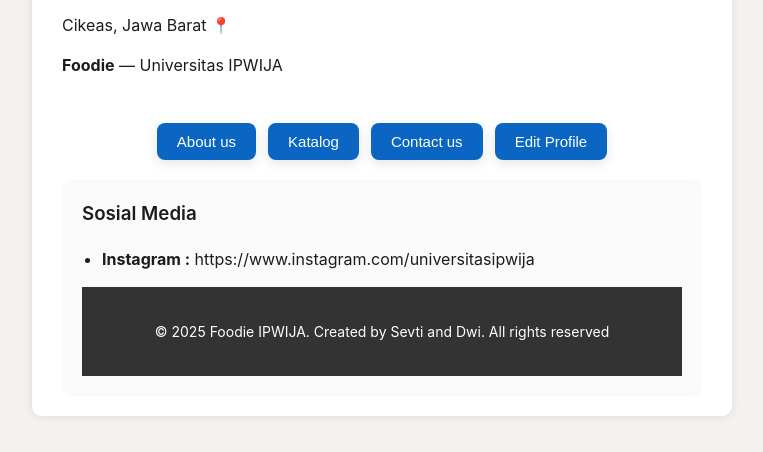
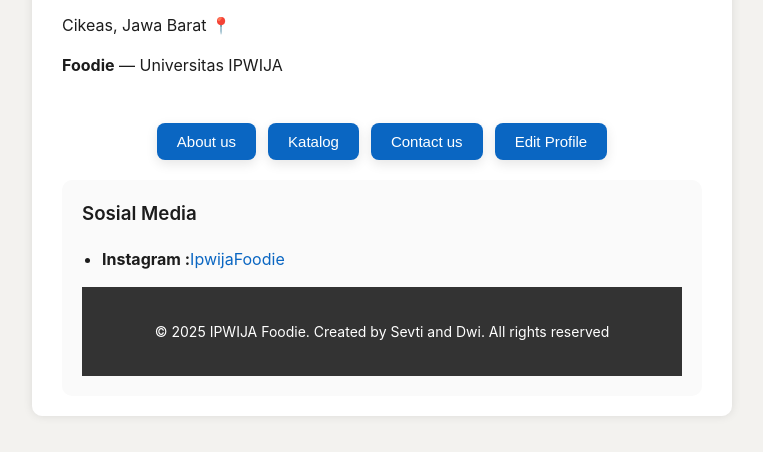
Before and after one commit to DwiPutroBagusSugianto/PW, a plain HTML site: page web/index.html in a window 1280 px wide. Shown: the part 348-800 px from the top of the page, without its empty margins (258-1021 px from the left). Drawn offline with Linux system fonts and the light colour scheme; a script that the page names is missing.

Commit message:
Update index.html

```diff
--- a/web/index.html
+++ b/web/index.html
@@ -46,10 +46,10 @@
   <div class="content-card">
     <h3>Sosial Media <small></small></h3>
     <ul>
-      <li><strong>Instagram :</strong> https://www.instagram.com/universitasipwija </li>
+      <li><strong>Instagram :</strong><a href="https://www.instagram.com/universitasipwija">IpwijaFoodie</a></li>
     </ul>
     <footer>
-    <p>&copy; 2025 Foodie IPWIJA. Created by Sevti and Dwi. All rights reserved</p>
+    <p>&copy; 2025 IPWIJA Foodie. Created by Sevti and Dwi. All rights reserved</p>
   </footer>
   </div>
 </div>
```
